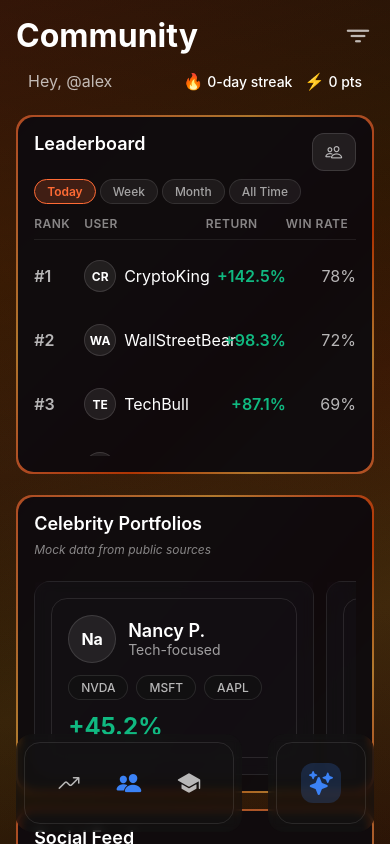
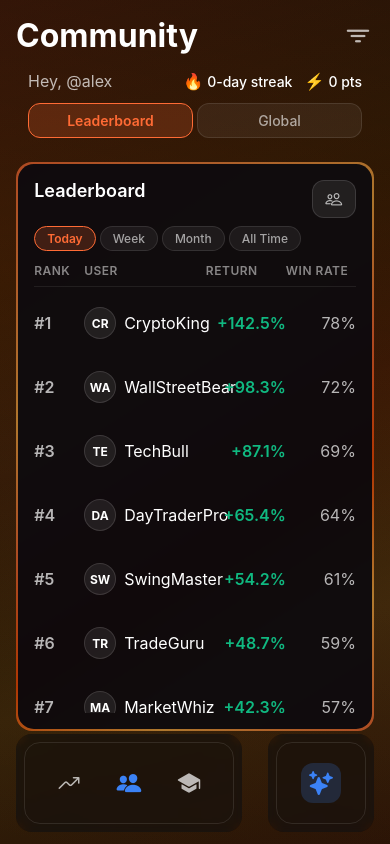
Before and after one commit to nikolasss4/amazing_project, a React Native app in the folder mobile/: screen /Community in a window 390 px wide. Built offline with nearby package versions, Linux system fonts and the light colour scheme.

Commit message:
feat: merge Market News and Social Feed into Global tab, expand leaderboard to 25 users, add section navigation

```diff
--- a/mobile/src/features/community/models/index.ts
+++ b/mobile/src/features/community/models/index.ts
@@ -31,7 +31,7 @@ export interface SocialPost {
 }
 
 // Mock data
-// Mock friends leaderboard (subset of users + current user)
+// Mock friends leaderboard (subset of users + current user) - Top 7
 export const mockFriendsLeaderboard: LeaderboardEntry[] = [
   {
     userId: 'user-you',
@@ -64,6 +64,30 @@ export const mockFriendsLeaderboard: LeaderboardEntry[] = [
     returnPercent: 5.2,
     winRate: 58,
     tradesCount: 34,
+  },
+  {
+    userId: 'user-7',
+    username: 'David',
+    rank: 12,
+    returnPercent: 4.8,
+    winRate: 56,
+    tradesCount: 52,
+  },
+  {
+    userId: 'user-9',
+    username: 'Emma',
+    rank: 15,
+    returnPercent: 3.5,
+    winRate: 54,
+    tradesCount: 41,
+  },
+  {
+    userId: 'user-12',
+    username: 'Frank',
+    rank: 18,
+    returnPercent: 2.1,
+    winRate: 52,
+    tradesCount: 38,
   },
 ];
 
@@ -107,6 +131,166 @@ export const mockLeaderboard: LeaderboardEntry[] = [
     returnPercent: 54.2,
     winRate: 61,
     tradesCount: 128,
+  },
+  {
+    rank: 6,
+    userId: '6',
+    username: 'TradeGuru',
+    returnPercent: 48.7,
+    winRate: 59,
+    tradesCount: 145,
+  },
+  {
+    rank: 7,
+    userId: '7',
+    username: 'MarketWhiz',
+    returnPercent: 42.3,
+    winRate: 57,
+    tradesCount: 167,
+  },
+  {
+    rank: 8,
+    userId: '8',
+    username: 'ProfitSeeker',
+    returnPercent: 38.9,
+    winRate: 55,
+    tradesCount: 132,
+  },
+  {
+    rank: 9,
+    userId: '9',
+    username: 'BullRun',
+    returnPercent: 35.6,
+    winRate: 53,
+    tradesCount: 98,
+  },
+  {
+    rank: 10,
+    userId: '10',
+    username: 'StockMaster',
+    returnPercent: 32.1,
+    winRate: 51,
+    tradesCount: 211,
+  },
+  {
+    rank: 11,
+    userId: '11',
+    username: 'AlphaTrader',
+    returnPercent: 29.8,
+    winRate: 49,
+    tradesCount: 178,
+  },
+  {
+    rank: 12,
+    userId: '12',
+    username: 'TradingPro',
+    returnPercent: 27.4,
+    winRate: 47,
+    tradesCount: 156,
+  },
+  {
+    rank: 13,
+    userId: '13',
+    username: 'MarketMaven',
+    returnPercent: 25.2,
+    winRate: 45,
+    tradesCount: 143,
+  },
+  {
+    rank: 14,
+    userId: '14',
+    username: 'TradeExpert',
+    returnPercent: 23.7,
+    winRate: 43,
+    tradesCount: 134,
+  },
+  {
+    rank: 15,
+    userId: '15',
+    username: 'ProfitHunter',
+    returnPercent: 21.5,
+    winRate: 41,
+    tradesCount: 125,
+  },
+  {
+    rank: 16,
+    userId: '16',
+    username: 'BullTrader',
+    returnPercent: 19.8,
+    winRate: 39,
+    tradesCount: 117,
+  },
+  {
+    rank: 17,
+    userId: '17',
+    username: 'StockWizard',
+    returnPercent: 18.3,
+    winRate: 37,
+    tradesCount: 109,
+  },
+  {
+    rank: 18,
+    userId: '18',
+    username: 'TradeKing',
+    returnPercent: 16.9,
+    winRate: 35,
+    tradesCount: 101,
+  },
+  {
+    rank: 19,
+    userId: '19',
+    username: 'MarketGenius',
+    returnPercent: 15.4,
+    winRate: 33,
+    tradesCount: 93,
+  },
+  {
+    rank: 20,
+    userId: '20',
+    username: 'ProfitPro',
+    returnPercent: 14.2,
+    winRate: 31,
+    tradesCount: 85,
+  },
+  {
+    rank: 21,
+    userId: '21',
+    username: 'BullMaster',
+    returnPercent: 12.8,
+    winRate: 29,
+    tradesCount: 77,
+  },
+  {
+    rank: 22,
+    userId: '22',
+    username: 'StockExpert',
+    returnPercent: 11.5,
+    winRate: 27,
+    tradesCount: 69,
+  },
+  {
+    rank: 23,
+    userId: '23',
+    username: 'TradeHero',
+    returnPercent: 10.2,
+    winRate: 25,
+    tradesCount: 61,
+  },
+  {
+    rank: 24,
+    userId: '24',
+    username: 'MarketLeader',
+    returnPercent: 9.1,
+    winRate: 23,
+    tradesCount: 53,
+  },
+  {
+    rank: 25,
+    userId: '25',
+    username: 'ProfitChamp',
+    returnPercent: 8.3,
+    winRate: 21,
+    tradesCount: 45,
   },
 ];
 
--- a/mobile/src/features/community/screens/CommunityScreen.tsx
+++ b/mobile/src/features/community/screens/CommunityScreen.tsx
@@ -26,12 +26,14 @@ import {
 } from '../models';
 
 type LeaderboardPeriod = 'today' | 'week' | 'month' | 'all-time';
+type CommunitySection = 'leaderboard' | 'global';
 
 export const CommunityScreen: React.FC = () => {
   const { streak, totalXP } = useLearnStore();
   const [leaderboardPeriod, setLeaderboardPeriod] = useState<LeaderboardPeriod>('today');
   const [isFlipped, setIsFlipped] = useState(false);
   const [showFilterMenu, setShowFilterMenu] = useState(false);
+  const [activeSection, setActiveSection] = useState<CommunitySection>('leaderboard');
   const flipRotation = useSharedValue(0);
 
   // Mock username - in real app, get from user store
@@ -165,7 +167,44 @@ export const CommunityScreen: React.FC = () => {
           </View>
         </View>
 
+        {/* Section Navigation */}
+        <View style={styles.sectionNav}>
+          <Pressable
+            onPress={() => setActiveSection('leaderboard')}
+            style={[
+              styles.sectionNavButton,
+              activeSection === 'leaderboard' && styles.sectionNavButtonActive,
+            ]}
+          >
+            <Text
+              style={[
+                styles.sectionNavText,
+                activeSection === 'leaderboard' && styles.sectionNavTextActive,
+              ]}
+            >
+              Leaderboard
+            </Text>
+          </Pressable>
+          <Pressable
+            onPress={() => setActiveSection('global')}
+            style={[
+              styles.sectionNavButton,
+              activeSection === 'global' && styles.sectionNavButtonActive,
+            ]}
+          >
+            <Text
+              style={[
+                styles.sectionNavText,
+                activeSection === 'global' && styles.sectionNavTextActive,
+              ]}
+            >
+              Global
+            </Text>
+          </Pressable>
+        </View>
+
         {/* Leaderboard - Full Section Flip */}
+        {activeSection === 'leaderboard' && (
         <View style={styles.flipContainer}>
           {/* Front Side - All Users */}
           <Animated.View style={[styles.flipCard, styles.flipCardFront, frontAnimatedStyle]}>
@@ -357,8 +396,12 @@ export const CommunityScreen: React.FC = () => {
             </GlowingBorder>
           </Animated.View>
         </View>
+        )}
 
-        {/* Celebrity Portfolios */}
+        {/* Global - Market Narratives & Social Feed */}
+        {activeSection === 'global' && (
+        <>
+        {/* Market Narratives */}
         <GlowingBorder
           style={styles.sectionContainer}
           glowColor="rgba(255, 255, 255, 0.2)"
@@ -371,52 +414,67 @@ export const CommunityScreen: React.FC = () => {
           borderWidth={0.15}
         >
           <View style={styles.sectionContent}>
-            <Text style={styles.sectionTitle}>Celebrity Portfolios</Text>
-          <Text style={styles.disclaimer}>
-            Mock data from public sources
-          </Text>
+            <Text style={styles.sectionTitle}>Market Narratives</Text>
 
-          <ScrollView
-            horizontal
-            showsHorizontalScrollIndicator={false}
-            style={styles.carousel}
-            contentContainerStyle={styles.carouselContent}
-          >
-            {mockCelebrityPortfolios.map((portfolio) => (
-              <GlassPanel key={portfolio.id} intensity={30} tint="dark" style={styles.portfolioCard}>
-                <View style={styles.portfolioHeader}>
-                  <View style={styles.celebrityAvatar}>
-                    <Text style={styles.celebrityAvatarText}>
-                      {portfolio.name.substring(0, 2)}
-                    </Text>
+            {/* Main Narrative Signal Card */}
+            <View style={styles.narrativeCard}>
+              <View style={styles.narrativeHeader}>
+                <Text style={styles.narrativeTrending}>🔥 AI is trending on X</Text>
+              </View>
+
+              <View style={styles.narrativeMetrics}>
+                <View style={styles.metricRow}>
+                  <Text style={styles.metricLabel}>Mentions:</Text>
+                  <Text style={styles.metricValue}>▲ +280% <Text style={styles.metricPeriod}>(24h)</Text></Text>
+                </View>
+
+                <View style={styles.metricRow}>
+                  <Text style={styles.metricLabel}>Trigger:</Text>
+                  <Text style={styles.metricDescription}>Public comments by Elon Musk</Text>
+                </View>
+
+                <View style={styles.metricRow}>
+                  <Text style={styles.metricLabel}>Market reaction:</Text>
+                  <Text style={styles.metricMarket}>AI basket +2.4%</Text>
+                </View>
+              </View>
+
+              {/* Timeline */}
+              <View style={styles.narrativeTimeline}>
+                <Text style={styles.timelineTitle}>Timeline</Text>
+                <View style={styles.timelineEvents}>
+                  <View style={styles.timelineEvent}>
+                    <Text style={styles.timelineTime}>09:12</Text>
+                    <Text style={styles.timelineDescription}>AI mentions spike</Text>
                   </View>
-                  <View style={styles.portfolioInfo}>
-                    <Text style={styles.celebrityName}>{portfolio.name}</Text>
-                    <Text style={styles.strategyLabel}>{portfolio.strategyLabel}</Text>
+                  <View style={styles.timelineEvent}>
+                    <Text style={styles.timelineTime}>10:40</Text>
+                    <Text style={styles.timelineDescription}>Public figure comment</Text>
+                  </View>
+                  <View style={styles.timelineEvent}>
+                    <Text style={styles.timelineTime}>11:15</Text>
+                    <Text style={styles.timelineDescription}>Market reaction</Text>
                   </View>
                 </View>
+              </View>
 
-                <View style={styles.holdingsRow}>
-                  {portfolio.topHoldings.map((holding) => (
-                    <Pill key={holding}>{holding}</Pill>
-                  ))}
-                </View>
-
-                <View style={styles.portfolioReturn}>
-                  <Text style={[styles.portfolioReturn, { color: portfolio.returnPercent >= 0 ? theme.colors.bullish : theme.colors.bearish }]}>
-                    {portfolio.returnPercent >= 0 ? '+' : ''}{portfolio.returnPercent}%
-                  </Text>
-                </View>
-              </GlassPanel>
-            ))}
-          </ScrollView>
+              {/* CTAs */}
+              <View style={styles.narrativeCTAs}>
+                <Pressable style={styles.followButton}>
+                  <Text style={styles.followButtonText}>Follow narrative</Text>
+                </Pressable>
+                <Pressable style={styles.fadeButton}>
+                  <Text style={styles.fadeButtonText}>Fade narrative</Text>
+                </Pressable>
+              </View>
+            </View>
           </View>
         </GlowingBorder>
 
         {/* Social Feed */}
         <GlowingBorder
           style={styles.sectionContainer}
-          glowColor="rgba(255, 255, 255, 0.2)"
+            glowColor="rgba(255, 255, 255, 0.2)"
           disabled={false}
           glow={false}
           spread={8}
@@ -472,9 +530,11 @@ export const CommunityScreen: React.FC = () => {
                 </View>
               </View>
             </View>
-          ))}
+            ))}
           </View>
         </GlowingBorder>
+        </>
+        )}
         </ScrollView>
       </SafeAreaView>
     </View>
@@ -506,7 +566,7 @@ const styles = StyleSheet.create({
     flexDirection: 'row',
     justifyContent: 'space-between',
     alignItems: 'center',
-    marginBottom: theme.spacing.xl,
+    marginBottom: theme.spacing.md,
     paddingHorizontal: theme.spacing.md,
   },
   greetingText: {
@@ -531,6 +591,35 @@ const styles = StyleSheet.create({
     fontSize: theme.typography.sizes.sm,
     fontWeight: theme.typography.weights.medium,
     color: '#FFFFFF',
+  },
+  sectionNav: {
+    flexDirection: 'row',
+    gap: theme.spacing.xs,
+    marginBottom: theme.spacing.xl,
+    paddingHorizontal: theme.spacing.md,
+  },
+  sectionNavButton: {
+    flex: 1,
+    paddingVertical: theme.spacing.sm,
+    paddingHorizontal: theme.spacing.sm,
+    borderRadius: theme.borderRadius.md,
+    backgroundColor: 'rgba(255, 255, 255, 0.06)',
+    borderWidth: 1,
+    borderColor: 'rgba(255, 255, 255, 0.1)',
+    alignItems: 'center',
+  },
+  sectionNavButtonActive: {
+    backgroundColor: 'rgba(255, 107, 53, 0.2)',
+    borderColor: '#FF6B35',
+  },
+  sectionNavText: {
+    fontSize: theme.typography.sizes.sm,
+    fontWeight: theme.typography.weights.medium,
+    color: 'rgba(255, 255, 255, 0.6)',
+  },
+  sectionNavTextActive: {
+    color: '#FF6B35',
+    fontWeight: theme.typography.weights.semibold,
   },
   title: {
     fontSize: theme.typography.sizes.xxl,
@@ -694,7 +783,7 @@ const styles = StyleSheet.create({
   },
   flipContainer: {
     width: '100%',
-    height: 380, // Fixed height to match friends leaderboard size
+    height: 600, // Increased height to fill more space
     position: 'relative',
   },
   flipCard: {
@@ -731,7 +820,7 @@ const styles = StyleSheet.create({
     fontWeight: theme.typography.weights.semibold,
   },
   tableScrollView: {
-    maxHeight: 240, // Reduced to fit within fixed container height
+    maxHeight: 450, // Increased to match new container height
   },
   tableScrollContent: {
     paddingBottom: theme.spacing.xs,
@@ -813,6 +902,127 @@ const styles = StyleSheet.create({
   },
   winRateText: {
     fontSize: theme.typography.sizes.md,
+    color: 'rgba(255, 255, 255, 0.7)',
+  },
+  // Market Narratives Styles
+  narrativeCard: {
+    marginTop: theme.spacing.md,
+    padding: theme.spacing.lg,
+    backgroundColor: 'rgba(8, 8, 12, 0.6)',
+    borderRadius: theme.borderRadius.md,
+    borderWidth: 1,
+    borderColor: 'rgba(255, 255, 255, 0.08)',
+  },
+  narrativeHeader: {
+    marginBottom: theme.spacing.md,
+  },
+  narrativeTrending: {
+    fontSize: theme.typography.sizes.lg,
+    fontWeight: theme.typography.weights.bold,
+    color: '#FFFFFF',
+    lineHeight: theme.typography.sizes.lg * 1.3,
+  },
+  narrativeMetrics: {
+    gap: theme.spacing.sm,
+    marginBottom: theme.spacing.lg,
+  },
+  metricRow: {
+    flexDirection: 'row',
+    alignItems: 'flex-start',
+    gap: theme.spacing.sm,
+  },
+  metricLabel: {
+    fontSize: theme.typography.sizes.sm,
+    fontWeight: theme.typography.weights.semibold,
+    color: 'rgba(255, 255, 255, 0.5)',
+    minWidth: 110,
+  },
+  metricValue: {
+    fontSize: theme.typography.sizes.sm,
+    fontWeight: theme.typography.weights.bold,
+    color: theme.colors.bullish,
+    flex: 1,
+  },
+  metricPeriod: {
+    fontSize: theme.typography.sizes.xs,
+    fontWeight: theme.typography.weights.regular,
+    color: 'rgba(255, 255, 255, 0.4)',
+  },
+  metricDescription: {
+    fontSize: theme.typography.sizes.sm,
+    fontWeight: theme.typography.weights.medium,
+    color: 'rgba(255, 255, 255, 0.9)',
+    flex: 1,
+  },
+  metricMarket: {
+    fontSize: theme.typography.sizes.sm,
+    fontWeight: theme.typography.weights.bold,
+    color: theme.colors.bullish,
+    flex: 1,
+  },
+  narrativeTimeline: {
+    marginBottom: theme.spacing.lg,
+    paddingTop: theme.spacing.md,
+    borderTopWidth: 1,
+    borderTopColor: 'rgba(255, 255, 255, 0.06)',
+  },
+  timelineTitle: {
+    fontSize: theme.typography.sizes.xs,
+    fontWeight: theme.typography.weights.semibold,
+    color: 'rgba(255, 255, 255, 0.4)',
+    textTransform: 'uppercase',
+    letterSpacing: 1,
+    marginBottom: theme.spacing.sm,
+  },
+  timelineEvents: {
+    gap: theme.spacing.xs,
+  },
+  timelineEvent: {
+    flexDirection: 'row',
+    alignItems: 'center',
+    gap: theme.spacing.md,
+  },
+  timelineTime: {
+    fontSize: theme.typography.sizes.sm,
+    fontWeight: theme.typography.weights.medium,
+    color: 'rgba(255, 255, 255, 0.5)',
+    minWidth: 50,
+  },
+  timelineDescription: {
+    fontSize: theme.typography.sizes.sm,
+    color: 'rgba(255, 255, 255, 0.7)',
+    flex: 1,
+  },
+  narrativeCTAs: {
+    flexDirection: 'row',
+    gap: theme.spacing.sm,
+  },
+  followButton: {
+    flex: 1,
+    paddingVertical: theme.spacing.sm,
+    paddingHorizontal: theme.spacing.md,
+    backgroundColor: '#FF6B35',
+    borderRadius: theme.borderRadius.md,
+    alignItems: 'center',
+  },
+  followButtonText: {
+    fontSize: theme.typography.sizes.sm,
+    fontWeight: theme.typography.weights.semibold,
+    color: '#FFFFFF',
+  },
+  fadeButton: {
+    flex: 1,
+    paddingVertical: theme.spacing.sm,
+    paddingHorizontal: theme.spacing.md,
+    backgroundColor: 'rgba(255, 255, 255, 0.08)',
+    borderRadius: theme.borderRadius.md,
+    borderWidth: 1,
+    borderColor: 'rgba(255, 255, 255, 0.15)',
+    alignItems: 'center',
+  },
+  fadeButtonText: {
+    fontSize: theme.typography.sizes.sm,
+    fontWeight: theme.typography.weights.semibold,
     color: 'rgba(255, 255, 255, 0.7)',
   },
   carousel: {
```
